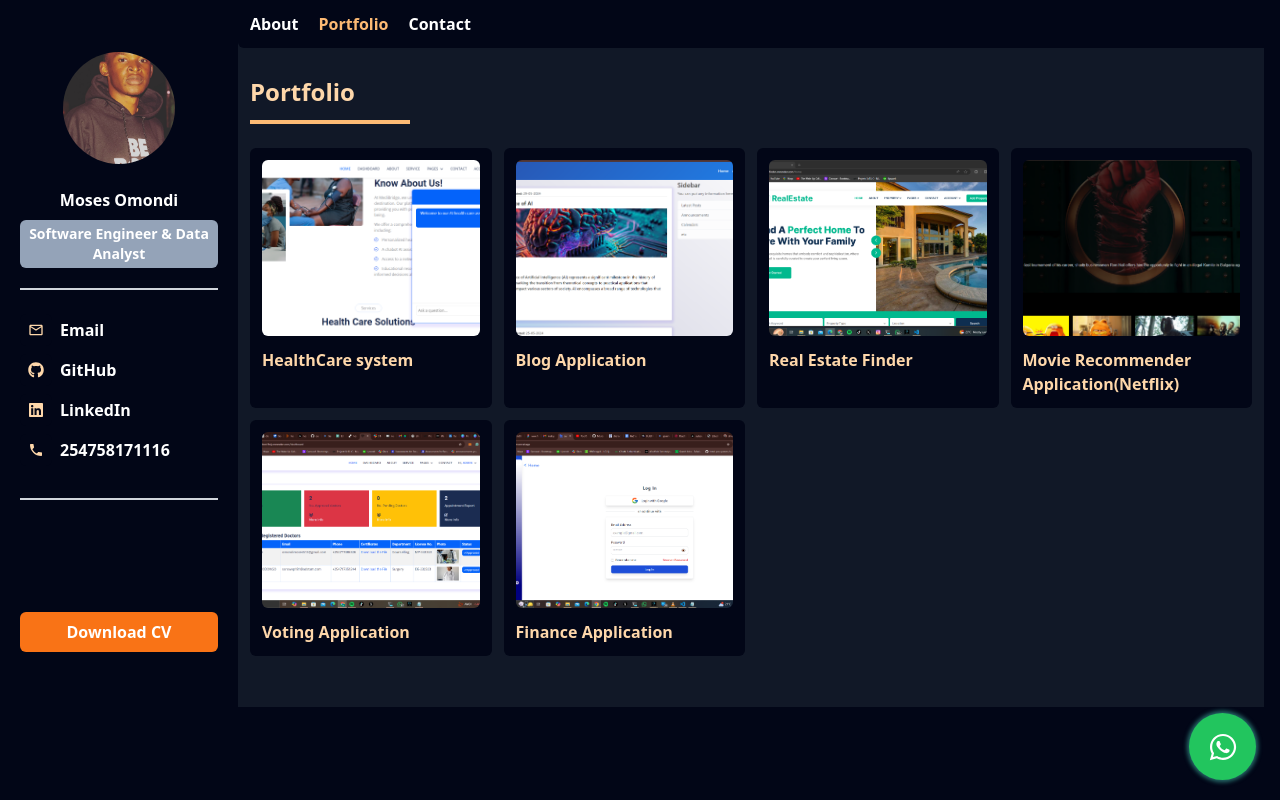
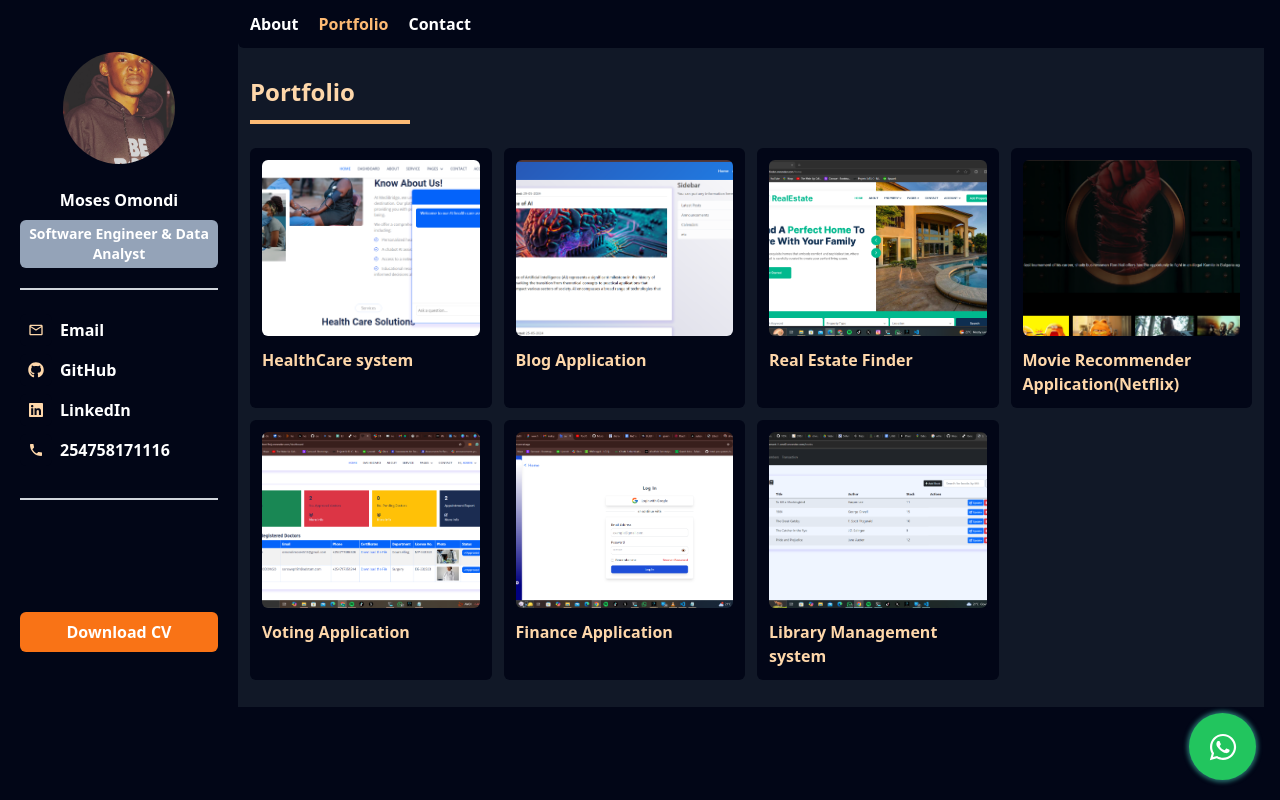
Before and after one commit to Mosesomo/portfolio_v2, a React (Vite) app: page /portfolio in a window 1280 px wide. Built offline with nearby package versions, Linux system fonts and the light colour scheme.

Commit message:
added a project

```diff
--- a/src/pages/Portfolio.jsx
+++ b/src/pages/Portfolio.jsx
@@ -4,6 +4,7 @@ import reales from '../assets/reales.png'
 import netflix from '../assets/netflix.png'
 import vote from '../assets/vote.png'
 import sussum from '../assets/sussum.png'
+import lm from '../assets/lm.png'
 
 const Portfolio = () => {
     return (
@@ -47,6 +48,12 @@ const Portfolio = () => {
                     </a>
                     <p className='mt-3 font-semibold text-orange-200'>Finance Application</p>
                 </div>
+                <div className='bg-slate-950 p-3 rounded-md transition duration-300 ease-in-out transform hover:scale-110'>
+                    <a href='https://library-management-1-smd2.onrender.com/books'>
+                        <img className='w-full h-[176px] object-cover rounded-md hover:bg-opacity/80' src={lm}></img>
+                    </a>
+                    <p className='mt-3 font-semibold text-orange-200'>Library Management system</p>
+                </div>
             </div>
         </div>
     )
```
Also changed, not shown: src/assets/lm.png (added).
